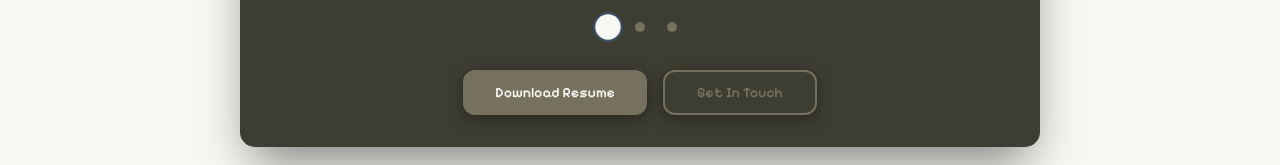
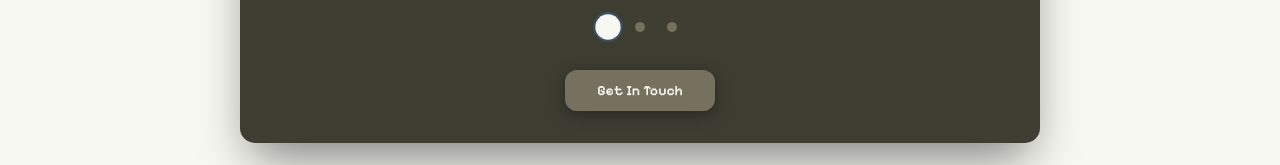
Before and after one commit to simonknowsstuff/simonknowsstuff.github.io, a SvelteKit app: page / in a window 1280 px wide. Shown: the part 1308-1473 px from the top of the page. Built offline with nearby package versions, Linux system fonts and the light colour scheme.

Commit message:
Removed Resume button for now

```diff
--- a/src/routes/+page.svelte
+++ b/src/routes/+page.svelte
@@ -56,6 +56,11 @@
             link: "https://github.com/simonknowsstuff/medisukham"
         }
     ];
+
+    // Add click handler to open the user's email client
+    function handleGetInTouch() {
+        window.location.href = 'mailto:simonknowsstuff@gmail.com';
+    }
 </script>
 
 <svelte:head>
@@ -129,8 +134,8 @@
 
             <!-- Action Buttons -->
             <div class="action-buttons">
-                <button class="btn primary">Download Resume</button>
-                <button class="btn secondary">Get In Touch</button>
+<!--                <button class="btn primary">Download Resume</button> I do not have a resume yet -->
+                <button class="btn primary" on:click={handleGetInTouch}>Get In Touch</button>
             </div>
         </div>
     </div>
```
